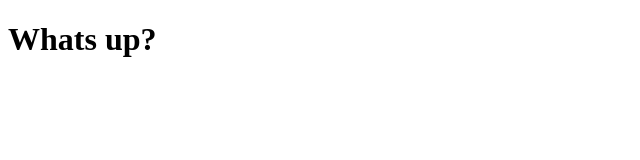
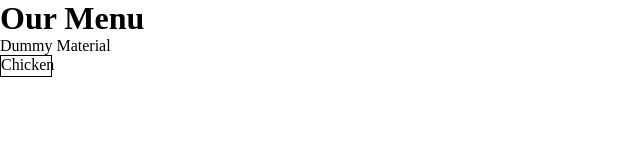
Before and after one commit to ljathanna/module2-assignment, a plain HTML site: page index.html in a window 1280 px wide. Shown: the whole page, without its empty margins (0-640 px from the left). Drawn offline with Linux system fonts and the light colour scheme.

Commit message:
Update index.html

```diff
--- a/index.html
+++ b/index.html
@@ -2,10 +2,37 @@
 
 <html>
   <title>
-   Hi!!
+   Our Menu
   </title>
+  <style>
+    *{
+    box sizing:border-box;
+    margin:0;
+    padding:0;
+    }
+
+    h1{
+    bottom margin:15px;
+    }
+
+    div #container1{
+    background-color: 1F1F1F;
+    border: 1px solid ;
+    }
+
+    #p1{
+    width:50px;
+    height:20px;
+    border:1px solid;
+    }
+
+  </style>
    <body>
-       <h1> Whats up?
+       <h1> Our Menu
        </h1>
+     <div id="container1">
+       <div> Dummy Material </div>
+       <p id="p1">Chicken </p>
+     </div>
    </body>
    </html>
```
